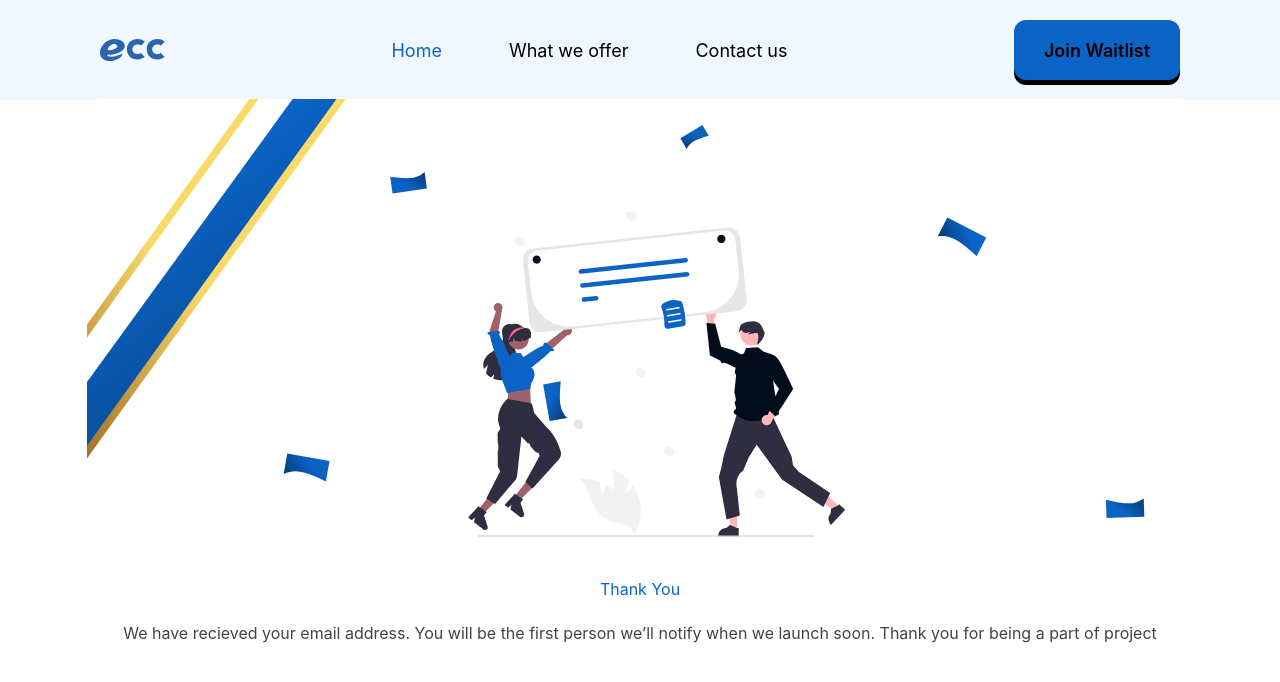
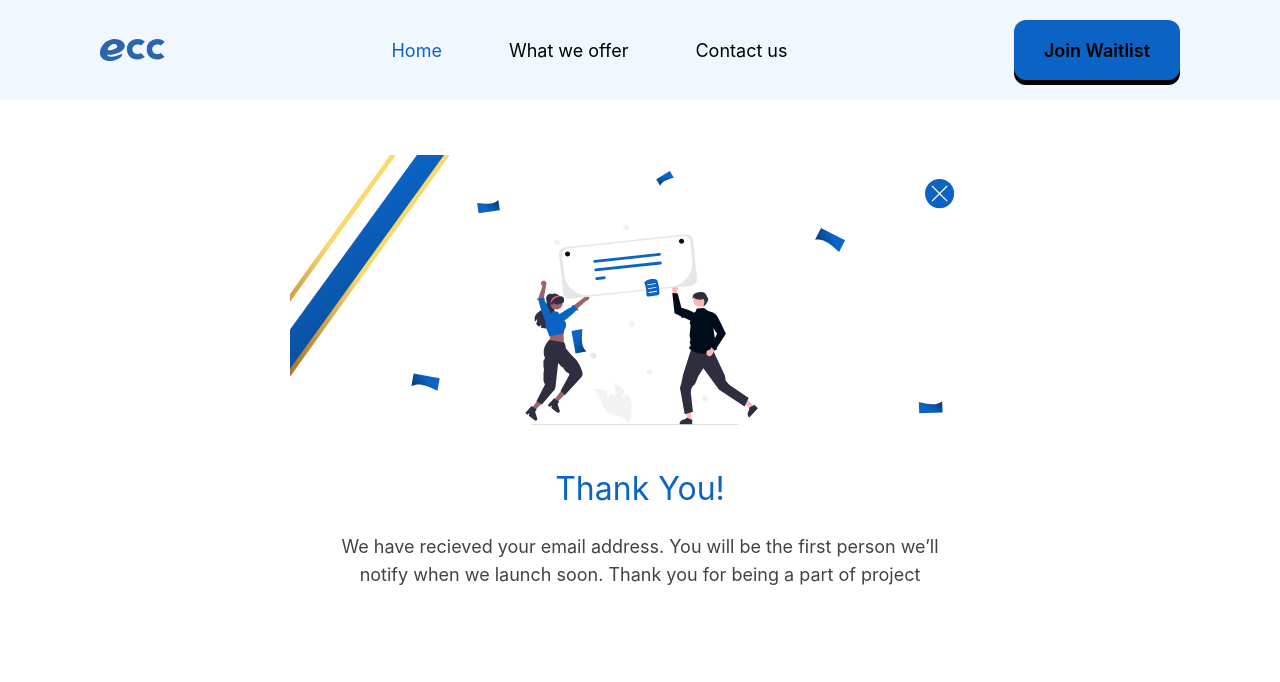
Before and after one commit to KonfamPay/ecc-landing, a Next.js app: page / in a window 1280 px wide. Shown: the top 682 px of the page. Built offline with nearby package versions, Linux system fonts and the light colour scheme.

Commit message:
Chore: Upadted some pages

```diff
--- a/pages/index.tsx
+++ b/pages/index.tsx
@@ -8,9 +8,7 @@ const Home: NextPage = () => {
 	return (
 		<div>
 			<NavBar />
-			<div className="fixed top-0 bottom-0 right-0 left-0 flex flex-col items-center justify-center">
-				<ThankYou />
-			</div>
+			<ThankYou />
 		</div>
 	);
 };
--- a/sections/ThankYou/index.tsx
+++ b/sections/ThankYou/index.tsx
@@ -1,14 +1,21 @@
 export const ThankYou = () => {
 	return (
-		<div className="bg-white rounded-2xl w-fit mx-auto h-fit">
-			<img
-				src="../icons/thank-you.svg"
-				className="w-full pr-12"
-				alt=""
-			/>
-			<div className="pt-10 pb-14 px-9">
-				<p className="text-eccblue text-center">Thank You</p>
-				<p className="text-[#434343] mt-5 text-center">We have recieved your email address. You will be the first person we’ll notify when we launch soon. Thank you for being a part of project </p>
+		<div className="fixed top-0 bottom-0 right-0 left-0 flex flex-col items-center justify-center">
+			<div className="relative bg-white rounded-lg sm:rounded-2xl w-fit max-w-[701px] mx-6 h-fit">
+				<img
+					src="../icons/thank-you.svg"
+					className="w-full pr-7 sm:pr-12"
+					alt=""
+				/>
+				<img
+					src="../icons/close.svg"
+					className="absolute top-[10px] sm:top-6 right-[10px] sm:right-9 w-[18px] sm:w-[30px] h-[18px] sm:h-[30px] cursor-pointer"
+					alt=""
+				/>
+				<div className="pt-5 sm:pt-10 pb-7 sm:pb-14 px-3.5 sm:px-9">
+					<p className="text-eccblue text-center text-[15px] sm:text-[32px]">Thank You!</p>
+					<p className="text-[#434343] mt-5 text-center text-xs sm:text-lg">We have recieved your email address. You will be the first person we’ll notify when we launch soon. Thank you for being a part of project </p>
+				</div>
 			</div>
 		</div>
 	);
```
Also changed, not shown: package.json (line endings or trailing spaces).
